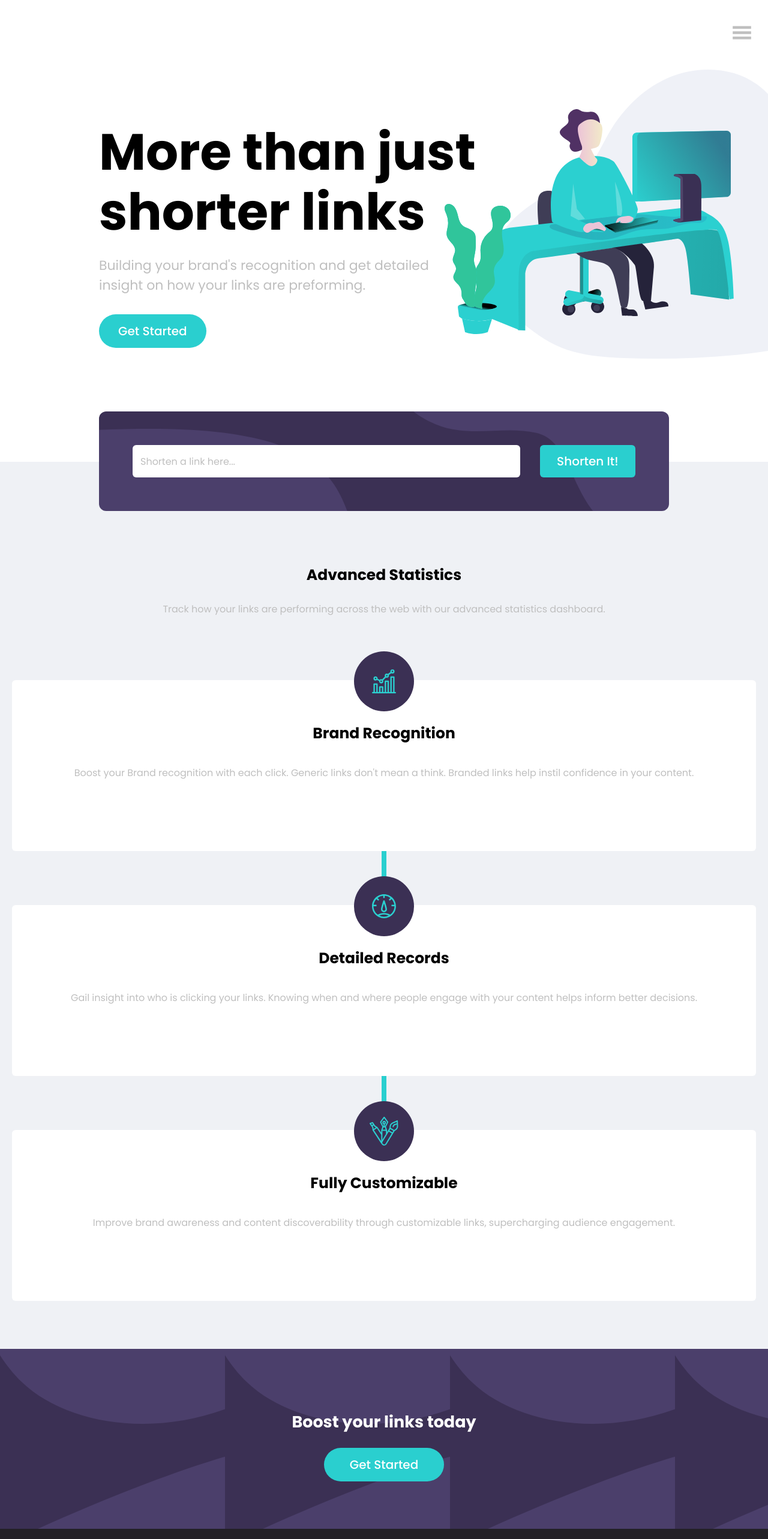
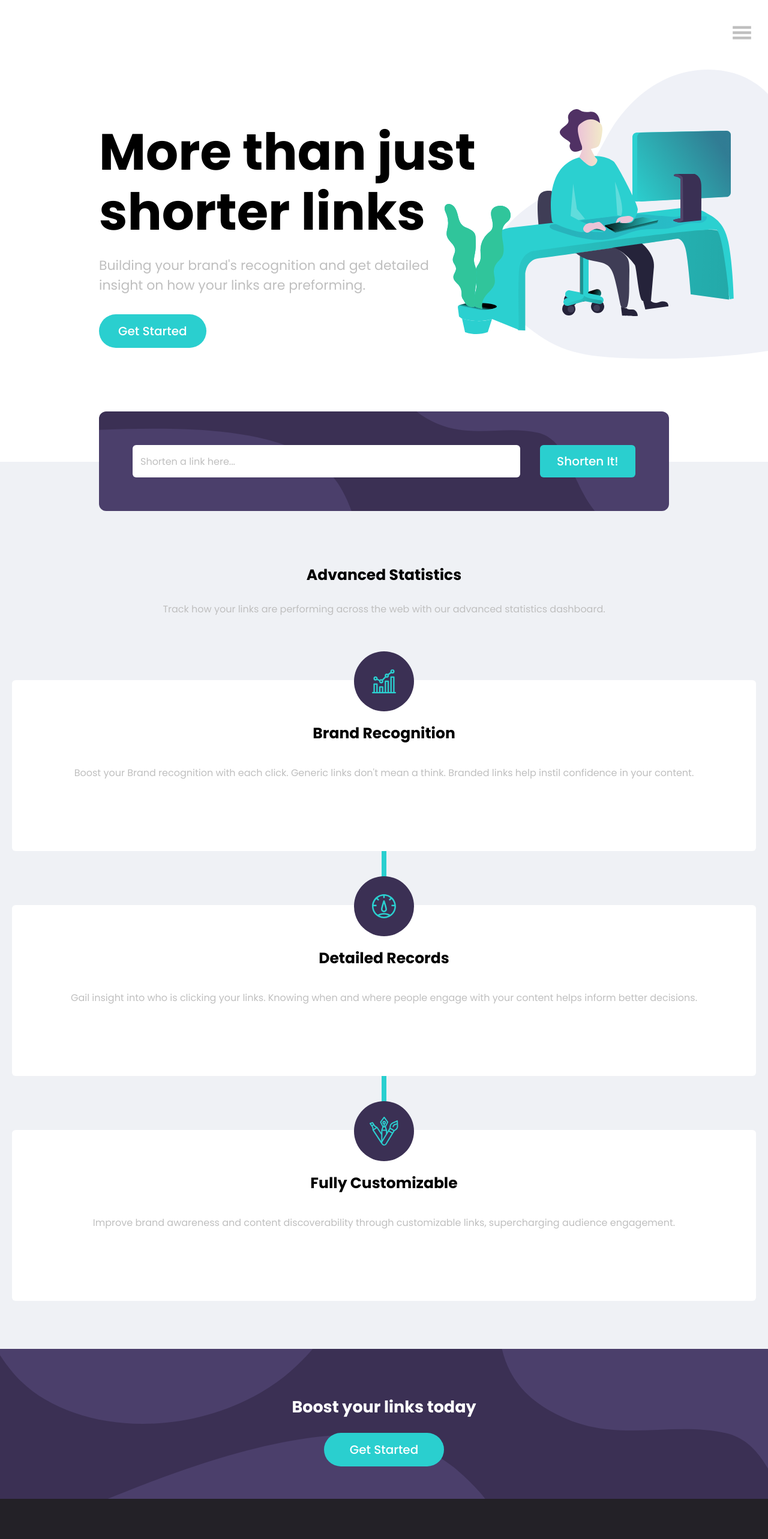
Before and after one commit to tomazi15/url-shortening-landing-page, a React (Create React App) app: page / in a window 1280 px wide. Shown: the top 2566 px of the page at 60% size. Built offline with nearby package versions, Linux system fonts and the light colour scheme; some icons are missing.

Commit message:
feat(📱): adding responsive image for boost link panel and fixing shorten from

```diff
--- a/src/components/BoostLinkPanel/BoostLinkPanel.module.scss
+++ b/src/components/BoostLinkPanel/BoostLinkPanel.module.scss
@@ -17,4 +17,11 @@
 
   background-image: url("../../images/bg-boost-mobile.svg");
   background-color: $color-dark-violet;
+  background-repeat: no-repeat;
+  background-size: cover;
+
+  @media (min-width: $tablet-view) {
+    background-image: url("../../images/bg-boost-desktop.svg");
+    height: toRem(250);
+  }
 }
--- a/src/components/ShortenForm/ShortenForm.module.scss
+++ b/src/components/ShortenForm/ShortenForm.module.scss
@@ -6,9 +6,11 @@
   flex-direction: column;
 
   margin: toRem(88) toRem(20);
+  padding: toRem(25);
 
   background-image: url("../../images/bg-shorten-mobile.svg");
   background-repeat: no-repeat;
+  // background-size: cover;
   background-color: $color-dark-violet;
   background-position: top right;
 
@@ -38,6 +40,7 @@
 
     background-image: url("../../images/bg-shorten-desktop.svg");
     background-repeat: no-repeat;
+    background-size: cover;
     background-color: $color-dark-violet;
     background-position: top right;
 
```
